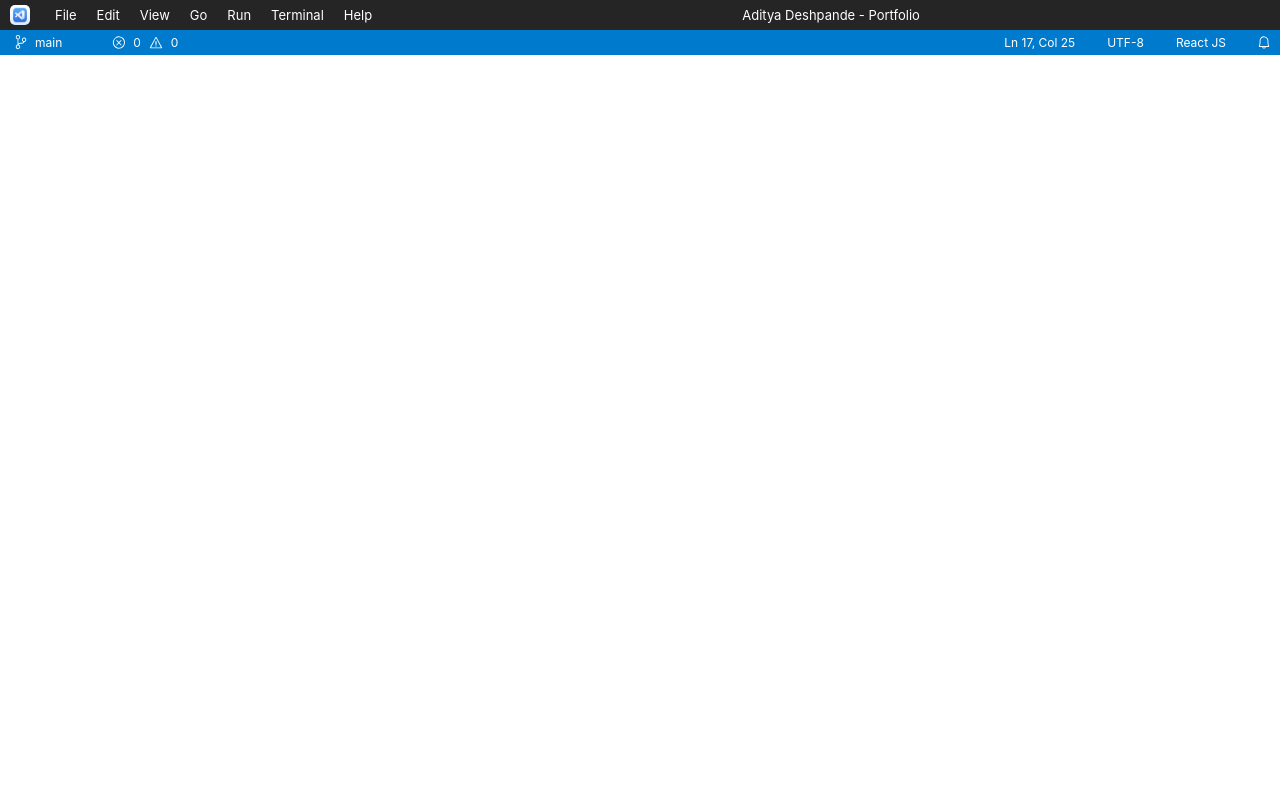
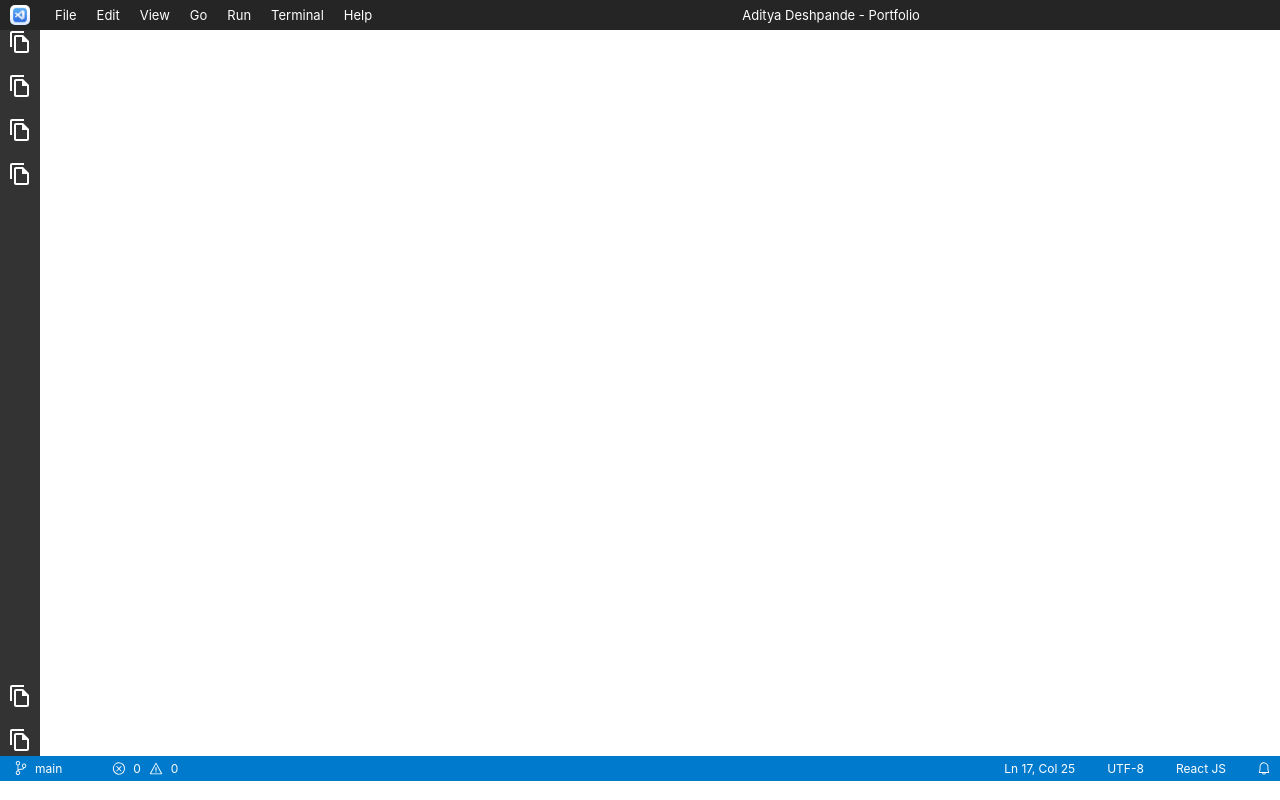
Before and after one commit to adityadeshpande0/MyPortfolio, a React (Create React App) app: page / in a window 1280 px wide. Built offline with nearby package versions, Linux system fonts and the light colour scheme.

Commit message:
Appbar Changes

```diff
--- a/src/Components/Appbar/Appbar.jsx
+++ b/src/Components/Appbar/Appbar.jsx
@@ -1,19 +1,44 @@
-import { Stack } from '@mui/material'
-import React from 'react'
-
+import { Box, Stack } from "@mui/material";
+import React from "react";
+import FileCopyOutlinedIcon from "@mui/icons-material/FileCopyOutlined";
+import GitHubIcon from "@mui/icons-material/GitHub";
 function Appbar() {
   return (
-    <aside>
-     <Stack>
-      <Stack>
-
+    <Box
+      sx={{
+        height: "90.8vh",
+        display: "flex",
+        flexDirection: "column",
+        justifyContent: "space-between",
+        backgroundColor: "#333333",
+        width: "40px",
+        alignItems: "center",
+      }}
+    >
+      <Stack spacing={2} direction="column">
+        <Box>
+          <FileCopyOutlinedIcon sx={{ color: "#fff" }} />
+        </Box>
+        <Box>
+          <FileCopyOutlinedIcon sx={{ color: "#fff" }} />
+        </Box>
+        <Box>
+          <FileCopyOutlinedIcon sx={{ color: "#fff" }} />
+        </Box>
+        <Box>
+          <FileCopyOutlinedIcon sx={{ color: "#fff" }} />
+        </Box>
       </Stack>
-      <Stack>
-
+      <Stack direction="column" spacing={2}>
+        <Box>
+          <FileCopyOutlinedIcon sx={{ color: "#fff" }} />
+        </Box>
+        <Box>
+          <FileCopyOutlinedIcon sx={{ color: "#fff" }} />
+        </Box>
       </Stack>
-     </Stack>
-    </aside>
-  )
+    </Box>
+  );
 }
 
-export default Appbar
+export default Appbar;
```
